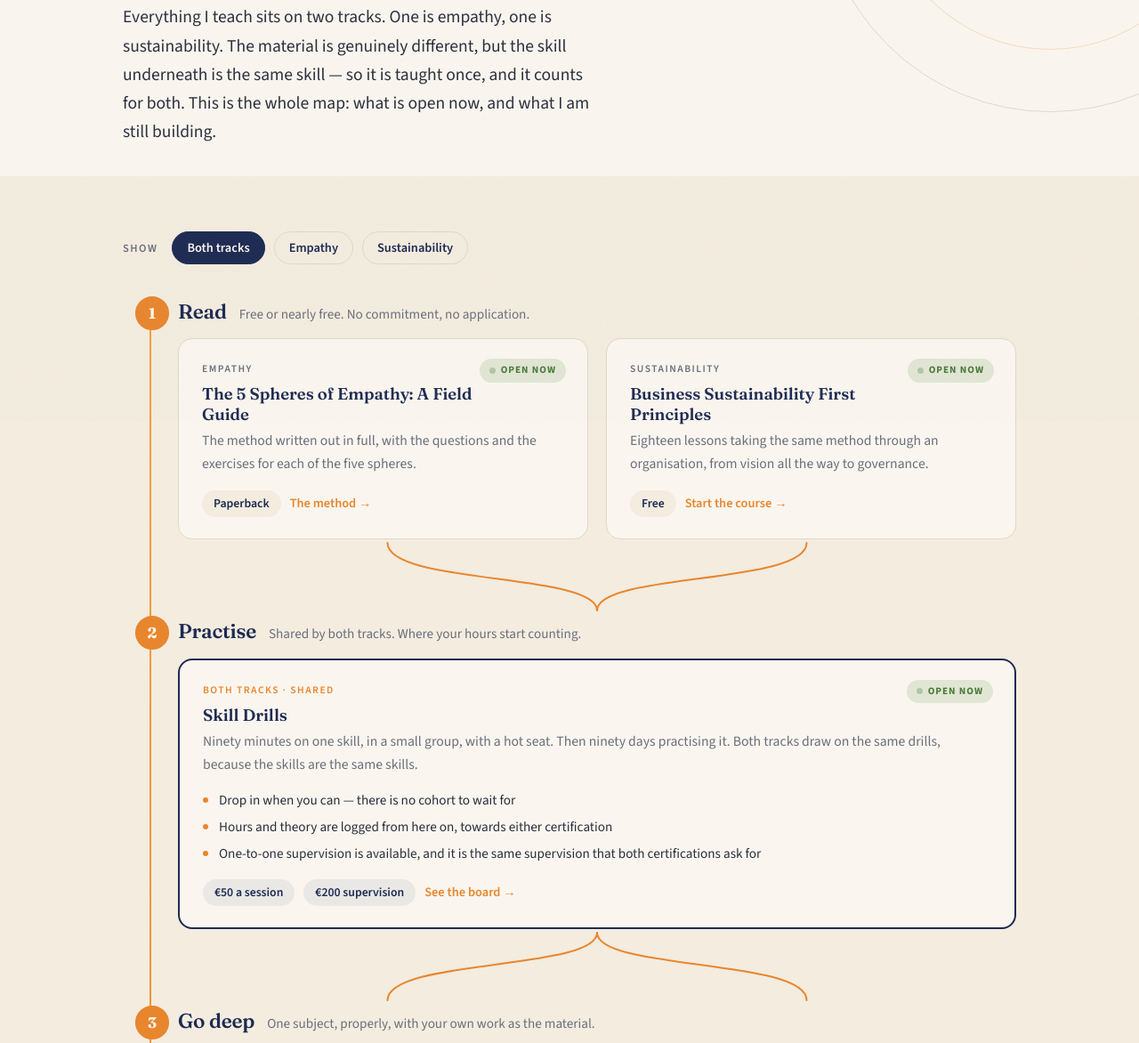
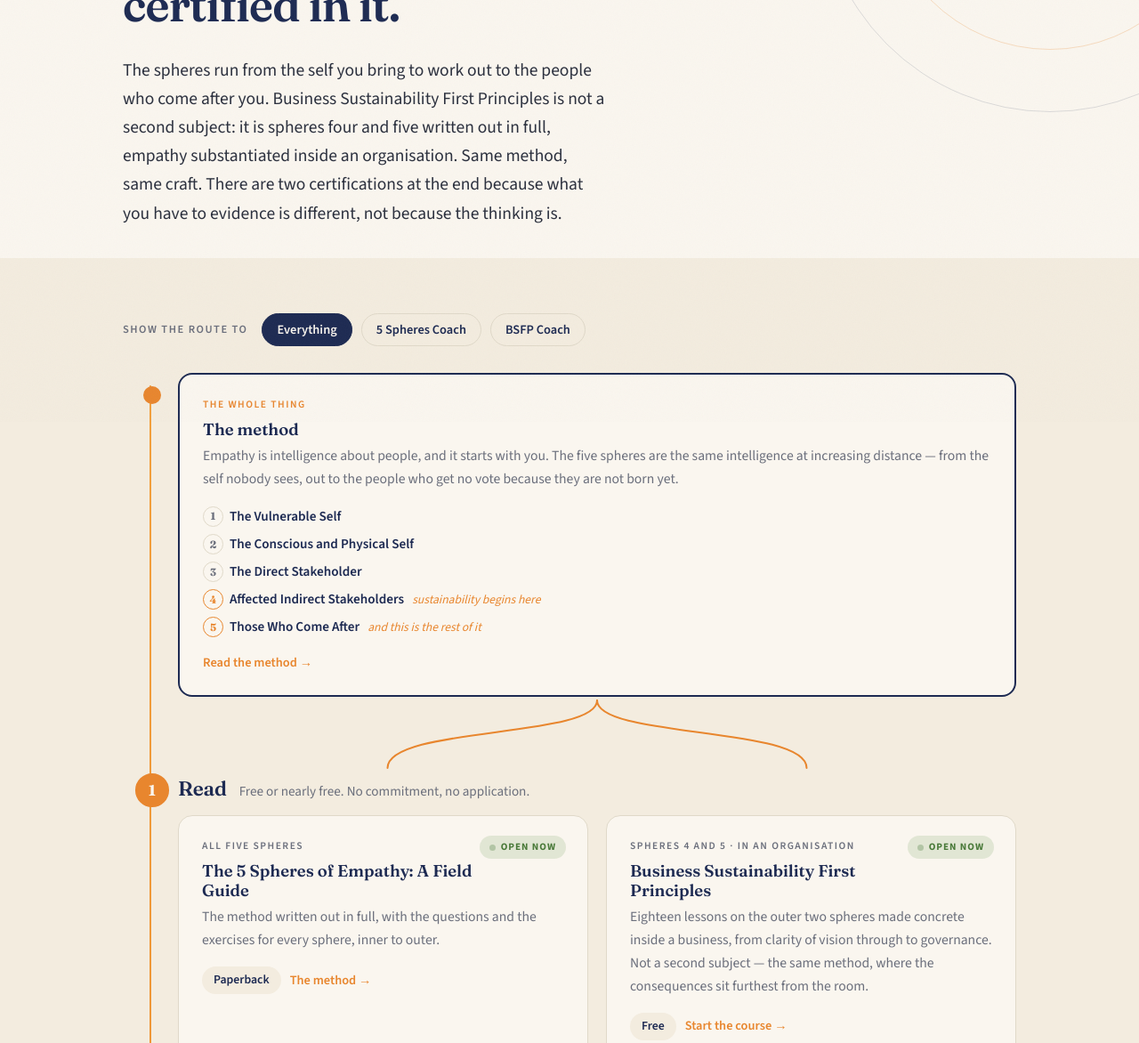
Before and after one commit to GalenoChua/5-spheres-site, a plain HTML site: page pathway/index.html in a window 1280 px wide. Shown: the part 326-1498 px from the top of the page at 89% size. Drawn offline with Linux system fonts and the light colour scheme.

Commit message:
Reframe the pathway around one method, not two tracks
The first draft opened with "everything I teach sits on two tracks", drew
two rails converging, and labelled the columns Empathy and Sustainability.
That asserts two subjects that happen to share a middle, which is the
opposite of what the BSFP page already says: sustainability is empathy made
concrete, spheres four and five of the same method written out in full.

So the page now starts from a trunk. An unnumbered card at the top holds the
method itself with all five spheres listed and four and five marked, and
every rung below descends from it — the line splits only where the depth of
study differs and rejoins wherever the work is shared. Card eyebrows name
the distance each thing works at instead of naming a track, and the filter
picks a destination (5 Spheres Coach, BSFP Coach) rather than a subject.

The argument section was the worst of it: it claimed the two materials
"barely touch". Replaced with the honest version — same thinking, different
proof. The craft does not change with the distance; what differs is what you
have to be able to show, which is why there are two certifications and still
only one craft.

```diff
--- a/pathway/index.html
+++ b/pathway/index.html
@@ -4,9 +4,9 @@
 <meta charset="utf-8">
 <meta name="viewport" content="width=device-width, initial-scale=1">
 <title>The pathway | The 5 Spheres of Empathy</title>
-<meta name="description" content="How the books, the drills, the cohort and the two coach certifications fit together. What is open now, and what is still being designed.">
+<meta name="description" content="One method, five spheres. How the books, the drills, the cohort and the two coach certifications fit together — and why sustainability is the far end of the method rather than a second subject.">
 <meta property="og:title" content="The pathway | The 5 Spheres of Empathy">
-<meta property="og:description" content="Two certifications, one shared craft. How every piece fits together, and what is open now.">
+<meta property="og:description" content="One method, five spheres, two ways to be certified in it. How every piece fits together, and what is open now.">
 <meta property="og:image" content="https://5spheresofempathy.com/og.png">
 <meta property="og:url" content="https://5spheresofempathy.com/pathway/">
 <meta property="og:type" content="website">
@@ -15,13 +15,16 @@
 <link rel="stylesheet" href="/styles.css">
 <style>
   /* ── The pathway ──────────────────────────────────────────────
-     A map of everything that exists, on two tracks that share a
-     middle. The page has one argument to make — that the overlap
-     between the tracks is craft, not subject matter — so the
-     motion is all in service of that: the tracks visibly merge at
-     the shared rungs and split again afterwards, and the filter
-     lets you watch one track fade while the shared rungs stay
-     lit. Nothing here animates for its own sake. ── */
+     A map of everything that exists. It is one method, and the
+     page has to look like one method: everything descends from a
+     single card at the top, and the line splits only where the
+     depth of study differs, never because there are two subjects.
+     An earlier draft drew two rails converging, which asserted
+     two separate origins — exactly the thing that is not true.
+     The motion is all in service of the one-ness: the trunk, the
+     splits that rejoin, and a filter that fades a destination
+     while everything shared stays lit. Nothing animates for its
+     own sake. ── */
 
   /* ── hero ── */
   .path-hero { padding: 62px 0 34px; position: relative; overflow: hidden; }
@@ -37,9 +40,10 @@
   }
   .path-hero .s5.drawn { opacity: .9; }
 
-  /* ── track filter ── */
-  /* Not decoration. Switching to one track is how you see that Skill Drills
-     and the craft core never go dark, which is the whole claim of the page. */
+  /* ── destination filter ── */
+  /* Not decoration. Picking either certification is how you see that the
+     method, the drills and the craft never go dark — which is the claim the
+     page is making, shown rather than asserted. */
   .filter { display: flex; align-items: center; gap: 10px; flex-wrap: wrap;
             padding: 22px 0 4px; }
   .filter .flabel { font-size: .78rem; font-weight: 600; letter-spacing: .12em;
@@ -78,6 +82,31 @@
   .tier.lit .node { background: var(--ember); border-color: var(--ember);
                     color: var(--paper); transform: scale(1.12); }
 
+  /* The trunk carries no number, so its node is a plain filled cap: the point
+     where the spine starts rather than a rung you climb. */
+  .node.is-origin { width: 20px; height: 20px; top: 15px; left: -39px;
+                    border-width: 3px; }
+  .tier.origin.lit .node { transform: scale(1); }
+  .tier.origin { padding-top: 0; }
+
+  /* the five spheres, inside the trunk card */
+  .spheres { list-style: none; counter-reset: sph; margin: 16px 0 0; }
+  .spheres li { counter-increment: sph; position: relative; padding-left: 30px;
+                font-size: .95rem; color: var(--text); margin-bottom: 6px; }
+  .spheres li::before {
+    content: counter(sph); position: absolute; left: 0; top: 1px;
+    width: 21px; height: 21px; border-radius: 50%;
+    border: 1.5px solid var(--line); background: var(--paper);
+    font-family: 'Fraunces', serif; font-weight: 700; font-size: .74rem;
+    color: var(--muted); display: flex; align-items: center; justify-content: center; }
+  /* Four and five are marked because that is the whole correction this page
+     exists to make: sustainability is not beside the method, it is its far end. */
+  .spheres li:nth-child(4)::before,
+  .spheres li:nth-child(5)::before { border-color: var(--ember); color: var(--ember); }
+  .spheres li b { font-weight: 600; color: var(--ink); }
+  .spheres li span { color: var(--ember); font-size: .85rem; font-style: italic;
+                     margin-left: 6px; white-space: nowrap; }
+
   .tier-head { display: flex; align-items: baseline; gap: 14px; flex-wrap: wrap;
                margin-bottom: 14px; }
   .tier-head h2 { font-size: 1.42rem; margin-bottom: 0; max-width: none; }
@@ -100,8 +129,9 @@
                   text-transform: uppercase; color: var(--muted); margin-bottom: 8px;
                   padding-right: 96px; }
 
-  /* The shared rungs are the argument, so they are drawn as the argument:
-     an ink border, and they are the only cards the filter never dims. */
+  /* The shared rungs — the method itself, the drills, the craft — are the
+     argument, so they are drawn as the argument: an ink border, and they are
+     the only cards the filter never dims. */
   .pcard.shared { border-color: var(--ink); border-width: 2px; }
   .pcard.shared .track { color: var(--ember); }
 
@@ -134,8 +164,9 @@
   @keyframes breathe { 0%, 100% { opacity: 1; } 50% { opacity: .3; } }
 
   /* ── the join between tiers ── */
-  /* Two lines merging into one and splitting again. This is the only
-     illustration on the page and it carries the argument on its own. */
+  /* One line splitting and rejoining. It always starts from the trunk above,
+     never from two separate origins, because the two routes are two depths of
+     one method and the drawing has to say so. */
   .join { height: 76px; position: relative; }
   .join svg { width: 100%; height: 100%; display: block; overflow: visible; }
   /* No dash is declared here on purpose. The viewBox is stretched hard to the
@@ -288,26 +319,63 @@
   <div class="sphere-deco s5" data-ring="0"></div>
   <div class="wrap">
     <span class="kicker reveal">How it fits together</span>
-    <h1 class="reveal">Two certifications, <em>one shared craft</em>.</h1>
-    <p class="lede reveal">Everything I teach sits on two tracks. One is empathy, one is
-      sustainability. The material is genuinely different, but the skill underneath is the
-      same skill &mdash; so it is taught once, and it counts for both. This is the whole map:
-      what is open now, and what I am still building.</p>
+    <h1 class="reveal">One method, <em>five spheres</em>, two ways to be certified in it.</h1>
+    <p class="lede reveal">The spheres run from the self you bring to work out to the people
+      who come after you. Business Sustainability First Principles is not a second subject:
+      it is spheres four and five written out in full, empathy substantiated inside an
+      organisation. Same method, same craft. There are two certifications at the end because
+      what you have to evidence is different, not because the thinking is.</p>
   </div>
 </header>
 
 <section id="map" class="map-section">
   <div class="wrap">
 
+    <!-- Filtering by destination rather than by "track". There is one method
+         here; what differs is which certification you are walking towards. -->
     <div class="filter reveal">
-      <span class="flabel">Show</span>
-      <button class="fbtn" type="button" data-track="all" aria-pressed="true">Both tracks</button>
-      <button class="fbtn" type="button" data-track="empathy" aria-pressed="false">Empathy</button>
-      <button class="fbtn" type="button" data-track="sustainability" aria-pressed="false">Sustainability</button>
+      <span class="flabel">Show the route to</span>
+      <button class="fbtn" type="button" data-track="all" aria-pressed="true">Everything</button>
+      <button class="fbtn" type="button" data-track="five" aria-pressed="false">5 Spheres Coach</button>
+      <button class="fbtn" type="button" data-track="bsfp" aria-pressed="false">BSFP Coach</button>
     </div>
 
     <div class="map">
       <div class="spine" aria-hidden="true"><div class="spine-fill"></div></div>
+
+      <!-- The trunk. Unnumbered on purpose: the method is not a step you take,
+           it is the thing every step below is inside. Everything descends from
+           this card, which is the point the layout has to make on its own. -->
+      <div class="tier origin" id="t0">
+        <div class="node is-origin" aria-hidden="true"></div>
+        <div class="row one">
+          <div class="pcard shared reveal" data-track="both">
+            <div class="track">The whole thing</div>
+            <h3>The method</h3>
+            <p>Empathy is intelligence about people, and it starts with you. The five spheres
+              are the same intelligence at increasing distance &mdash; from the self nobody
+              sees, out to the people who get no vote because they are not born yet.</p>
+            <ol class="spheres">
+              <li><b>The Vulnerable Self</b></li>
+              <li><b>The Conscious and Physical Self</b></li>
+              <li><b>The Direct Stakeholder</b></li>
+              <li><b>Affected Indirect Stakeholders</b> <span>sustainability begins here</span></li>
+              <li><b>Those Who Come After</b> <span>and this is the rest of it</span></li>
+            </ol>
+            <div class="meta">
+              <a class="go" href="/the-method/">Read the method</a>
+            </div>
+          </div>
+        </div>
+      </div>
+
+      <div class="join" aria-hidden="true">
+        <span class="rule"></span>
+        <svg viewBox="0 0 100 100" preserveAspectRatio="none">
+          <path d="M50 0 C50 56, 25 38, 25 100" vector-effect="non-scaling-stroke"/>
+          <path d="M50 0 C50 56, 75 38, 75 100" vector-effect="non-scaling-stroke"/>
+        </svg>
+      </div>
 
       <!-- 1 ─ Read -->
       <div class="tier" id="t1">
@@ -317,23 +385,24 @@
           <span class="aside">Free or nearly free. No commitment, no application.</span>
         </div>
         <div class="row two">
-          <div class="pcard reveal" data-track="empathy">
+          <div class="pcard reveal" data-track="five">
             <span class="status st-open"><i></i>Open now</span>
-            <div class="track">Empathy</div>
+            <div class="track">All five spheres</div>
             <h3>The 5 Spheres of Empathy: A Field Guide</h3>
-            <p>The method written out in full, with the questions and the exercises for each
-              of the five spheres.</p>
+            <p>The method written out in full, with the questions and the exercises for
+              every sphere, inner to outer.</p>
             <div class="meta">
               <span class="price">Paperback</span>
               <a class="go" href="/the-method/">The method</a>
             </div>
           </div>
-          <div class="pcard reveal" data-track="sustainability">
+          <div class="pcard reveal" data-track="bsfp">
             <span class="status st-open"><i></i>Open now</span>
-            <div class="track">Sustainability</div>
+            <div class="track">Spheres 4 and 5 &middot; in an organisation</div>
             <h3>Business Sustainability First Principles</h3>
-            <p>Eighteen lessons taking the same method through an organisation, from vision
-              all the way to governance.</p>
+            <p>Eighteen lessons on the outer two spheres made concrete inside a business,
+              from clarity of vision through to governance. Not a second subject &mdash; the
+              same method, where the consequences sit furthest from the room.</p>
             <div class="meta">
               <span class="price">Free</span>
               <a class="go" href="/bsfp-accelerator/">Start the course</a>
@@ -355,16 +424,17 @@
         <div class="node" aria-hidden="true">2</div>
         <div class="tier-head reveal">
           <h2>Practise</h2>
-          <span class="aside">Shared by both tracks. Where your hours start counting.</span>
+          <span class="aside">The same drills either way. Where your hours start counting.</span>
         </div>
         <div class="row one">
           <div class="pcard shared reveal" data-track="both">
             <span class="status st-open"><i></i>Open now</span>
-            <div class="track">Both tracks &middot; shared</div>
+            <div class="track">Shared &middot; every route</div>
             <h3>Skill Drills</h3>
-            <p>Ninety minutes on one skill, in a small group, with a hot seat. Then ninety days
-              practising it. Both tracks draw on the same drills, because the skills are the
-              same skills.</p>
+            <p>Ninety minutes on one skill, in a small group, with a hot seat. Then ninety
+              days practising it. One board of drills, because there is one method &mdash; a
+              drill on what a room is avoiding is the same drill whether the room is a family
+              or a supply chain.</p>
             <ul>
               <li>Drop in when you can &mdash; there is no cohort to wait for</li>
               <li>Hours and theory are logged from here on, towards either certification</li>
@@ -393,12 +463,12 @@
         <div class="node" aria-hidden="true">3</div>
         <div class="tier-head reveal">
           <h2>Go deep</h2>
-          <span class="aside">One subject, properly, with your own work as the material.</span>
+          <span class="aside">One end of it, properly, with your own work as the material.</span>
         </div>
         <div class="row two">
-          <div class="pcard reveal" data-track="empathy">
+          <div class="pcard reveal" data-track="five">
             <span class="status st-open"><i></i>Open now</span>
-            <div class="track">Empathy</div>
+            <div class="track">Spheres 1 and 2 &middot; the inner end</div>
             <h3>Human Intelligence</h3>
             <p>Six weeks on the inner two spheres, traced through a real decision of yours.
               It is the way in to certification rather than the certification itself &mdash;
@@ -408,12 +478,12 @@
               <a class="go" href="/#cohort">The cohort</a>
             </div>
           </div>
-          <div class="pcard reveal" data-track="sustainability">
+          <div class="pcard reveal" data-track="bsfp">
             <span class="status st-apply"><i></i>By arrangement</span>
-            <div class="track">Sustainability</div>
+            <div class="track">Spheres 4 and 5 &middot; in the field</div>
             <h3>Real practice with paying clients</h3>
-            <p>Consulting and coaching work in the field. This is what the hours are counted
-              against, and there is no substitute for it in either track.</p>
+            <p>Consulting and coaching work inside organisations that are paying for it. This
+              is what the hours are counted against, and nothing substitutes for it.</p>
             <div class="meta">
               <a class="go" href="/sustainability-tours/">Sustainability tours</a>
             </div>
@@ -434,16 +504,16 @@
         <div class="node" aria-hidden="true">4</div>
         <div class="tier-head reveal">
           <h2>The craft core</h2>
-          <span class="aside">Shared. Taught once, assessed once, counts for both.</span>
+          <span class="aside">Shared. Taught once, assessed once, counts for either.</span>
         </div>
         <div class="row one">
           <div class="pcard shared reveal" data-track="both">
             <span class="status st-design"><i></i>In design</span>
-            <div class="track">Both tracks &middot; shared</div>
+            <div class="track">Shared &middot; every route</div>
             <h3>Coaching craft</h3>
-            <p>What makes someone a coach rather than someone who has read the book. Almost all
-              of the overlap between the two tracks lives here, which is why it would be wrong
-              to teach it twice &mdash; or to charge anyone twice for it.</p>
+            <p>What makes someone a coach rather than someone who has read the book. It does
+              not change with the distance you are working at, so it is taught once &mdash;
+              and nobody pays for it twice.</p>
             <ul>
               <li>The four levels of listening</li>
               <li>Holding a hot seat, and facilitating without rescuing</li>
@@ -474,9 +544,9 @@
           <span class="aside">A licence to practise, not a certificate of attendance.</span>
         </div>
         <div class="row two">
-          <div class="pcard reveal" data-track="empathy">
+          <div class="pcard reveal" data-track="five">
             <span class="status st-design"><i></i>In design</span>
-            <div class="track">Empathy</div>
+            <div class="track">All five spheres</div>
             <h3>5 Spheres Coach</h3>
             <ul>
               <li>The craft core</li>
@@ -490,9 +560,9 @@
               <a class="go" href="#shape">Register interest</a>
             </div>
           </div>
-          <div class="pcard reveal" data-track="sustainability">
+          <div class="pcard reveal" data-track="bsfp">
             <span class="status st-apply"><i></i>By application</span>
-            <div class="track">Sustainability</div>
+            <div class="track">Spheres 4 and 5, substantiated</div>
             <h3>BSFP Coach</h3>
             <ul>
               <li>The craft core</li>
@@ -520,18 +590,27 @@
 
 <section>
   <div class="wrap">
-    <span class="label reveal">Why one core and not two</span>
-    <h2 class="reveal">The overlap is craft, not subject matter.</h2>
+    <span class="label reveal">If it is one method, why two certifications</span>
+    <h2 class="reveal">Same thinking. Different proof.</h2>
     <div class="prose reveal">
-      <p>When I laid the two tracks side by side I expected the shared part to be content. It
-        was not. The sustainability material and the empathy material barely touch.</p>
-      <p>What is identical is everything a coach does regardless of what is being discussed:
-        how you listen, how you hold a room, how you give feedback that is actually heard, how
-        you name the thing everyone has decided not to mention. That is most of what separates
-        a certified coach from a well-read one, and it does not change between the two tracks.</p>
-      <p>So it sits in the middle and is taught once. You are assessed on it once. If you come
-        back later for the second track, you add the subject and the hours &mdash; not the
-        craft again.</p>
+      <p>Sustainability is not a subject I teach alongside empathy. It is what empathy looks
+        like once you extend it to people you will never meet and to a planet that cannot tell
+        you what it needs. That is spheres four and five, and almost every sustainability
+        problem turns out to be a people problem wearing a technical costume: the answers are
+        mostly known and written down already, and what stops them is that someone did not want
+        to say the uncomfortable thing.</p>
+      <p>So the craft does not change with the distance. How you listen, how you hold a room,
+        how you give feedback that is actually heard, how you name the thing everyone has
+        decided not to mention &mdash; that is the same work whether the person in front of
+        you is a co-founder or a procurement lead. It is taught once and assessed once.</p>
+      <p>What differs is what you have to be able to show. A 5 Spheres coach has to work
+        credibly across all five, including the inner two, which is its own kind of hard. A
+        BSFP coach has to do it inside organisations that are paying for the answer, with
+        enough substance in governance, reporting and environmental and social practice to be
+        taken seriously in the room. Neither of those is a subset of the other, and neither is
+        a reason to teach the craft twice.</p>
+      <p>If you hold one and later want the other, you add the evidence. You do not start
+        again.</p>
     </div>
   </div>
 </section>
@@ -542,8 +621,8 @@
     <h2 class="reveal">Two of these are still being designed.</h2>
     <p class="sub reveal">The BSFP requirements are written and I take applications for those
       now. The craft core and the 5 Spheres certification are not finished, and I would rather
-      build them around people who intend to use them than hand you something already set. Tell
-      me which one matters to you and I will come back to you as it takes shape.</p>
+      build them around people who intend to use them than hand you something already set.
+      Tell me which one matters to you and I will come back to you as it takes shape.</p>
 
     <form class="reveal" name="pathway-interest" method="POST" data-netlify="true"
           netlify-honeypot="bot-field" action="/pathway/thanks/">
@@ -556,7 +635,7 @@
             <option value="">Choose one&hellip;</option>
             <option>5 Spheres Coach certification</option>
             <option>BSFP Coach certification &mdash; I want to apply</option>
-            <option>The craft core on its own</option>
+            <option>The coaching craft on its own</option>
             <option>Both certifications</option>
             <option>Not sure yet &mdash; keep me posted</option>
           </select>
@@ -716,9 +795,10 @@
   window.addEventListener('resize', function () { onScroll(); measureJoins(); });
   paint();
 
-  /* 5 ─ the track filter.
+  /* 5 ─ the destination filter.
      The shared cards carry data-track="both" and are never dimmed. Watching
-     them stay lit while one track fades is the point of the control. */
+     the method, the drills and the craft stay lit while one route fades is the
+     point of the control. */
   var btns = [].slice.call(document.querySelectorAll('.fbtn'));
   btns.forEach(function (btn) {
     btn.addEventListener('click', function () {
@@ -727,8 +807,8 @@
       document.querySelectorAll('.pcard').forEach(function (card) {
         var t  = card.dataset.track;
         var on = (want === 'all' || t === 'both' || t === want);
-        /* dimmed, not hidden — the other track is still part of the map, and
-           at .26 the text stopped being readable at all */
+        /* dimmed, not hidden — the other route is still part of the same map,
+           and at .26 the text stopped being readable at all */
         card.style.opacity = on ? '' : '.34';
       });
     });
```
